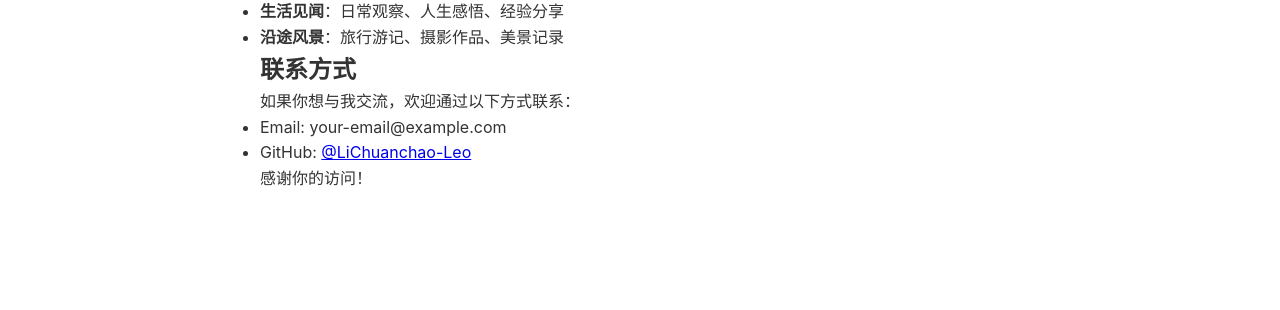
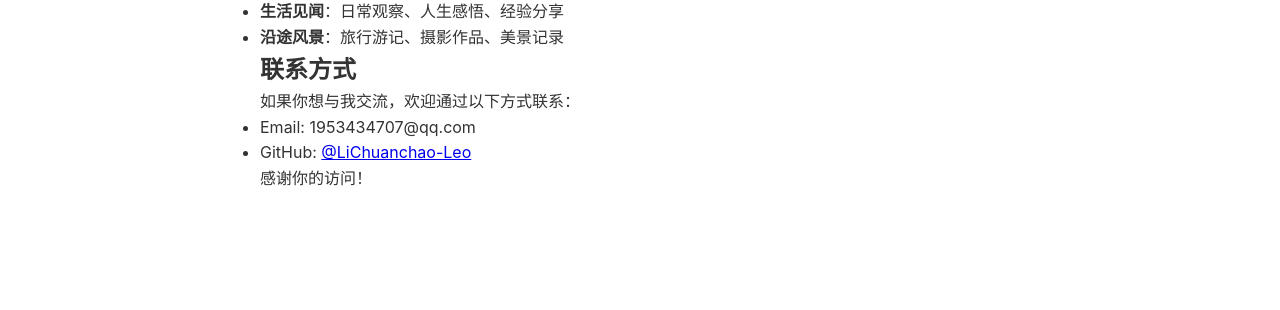
Before and after one commit to LiChuanchao-Leo/Leo.github.io, a Jekyll site: the page built from about.md, in a window 1280 px wide. Shown: the part 368-678 px from the top of the page. Built offline with Jekyll 4.4.1, drawn with Linux system fonts in a browser that asks for light colours.

Commit message:
修改了部分问题

```diff
--- a/about.md
+++ b/about.md
@@ -22,7 +22,7 @@ permalink: /about/
 
 如果你想与我交流，欢迎通过以下方式联系：
 
-- Email: your-email@example.com
+- Email: 1953434707@qq.com
 - GitHub: [@LiChuanchao-Leo](https://github.com/LiChuanchao-Leo)
 
 感谢你的访问！
```
Also changed, not shown: README.md.
